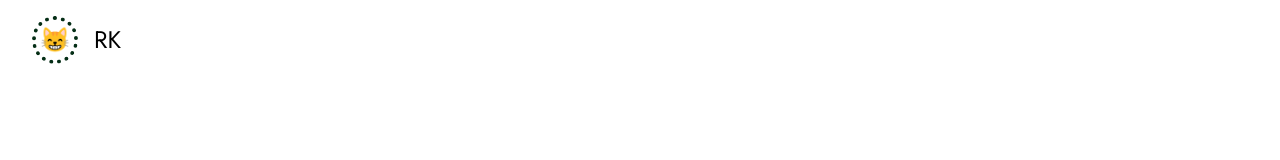
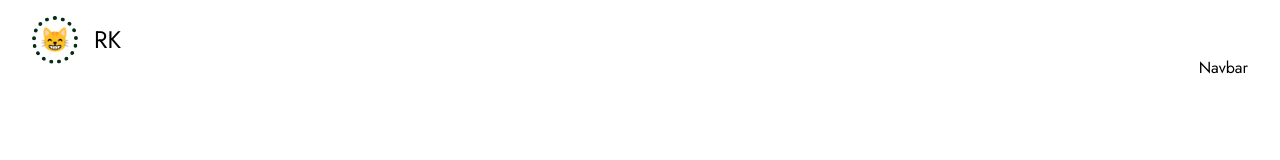
Before and after one commit to Rajakumardev/rajakumar.me, a Next.js app: page / in a window 1280 px wide. Shown: the top 160 px of the page. Built offline with nearby package versions, Linux system fonts and the light colour scheme.

Commit message:
basic nav bar component

```diff
--- a/src/app/layout.tsx
+++ b/src/app/layout.tsx
@@ -1,4 +1,4 @@
-import { Header } from '@/components';
+import { Header, Navbar } from '@/components';
 import './globals.css';
 import type { Metadata } from 'next';
 import { Jost } from 'next/font/google';
@@ -19,7 +19,9 @@ export default function RootLayout({
 	return (
 		<html lang="en">
 			<body className={`${jost.className} bg-white dark:bg-green-950 px-8`}>
-				<Header icon="😸" title="RK" />
+				<Header icon="😸" title="RK">
+					<Navbar></Navbar>
+				</Header>
 				{children}
 			</body>
 		</html>
--- /dev/null
+++ b/src/components/Navbar/Navbar.tsx
@@ -0,0 +1,3 @@
+export const Navbar = () => {
+	return <nav>Navbar</nav>;
+};
--- a/src/components/index.ts
+++ b/src/components/index.ts
@@ -1,2 +1,3 @@
 export * from './Header/Header';
 export * from './Section/Section';
+export * from './Navbar/Navbar';
```
